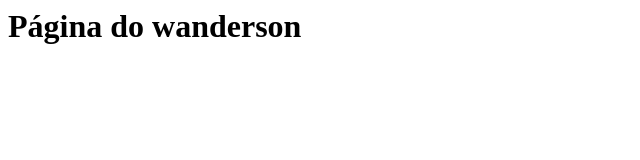
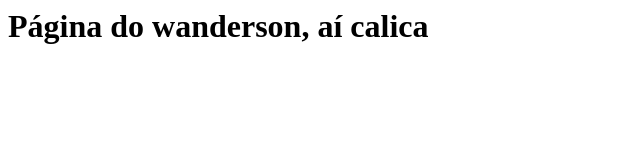
Before and after one commit to WandersonVinha/minha-primeira-pagina, a plain HTML site: page index.html in a window 1280 px wide. Shown: the whole page, without its empty margins (0-640 px from the left). Drawn offline with Linux system fonts and the light colour scheme.

Commit message:
Update index.html

```diff
--- a/index.html
+++ b/index.html
@@ -1,3 +1,3 @@
   <html>
-    <h1>Página do wanderson</h1>
+    <h1>Página do wanderson, aí calica</h1>
   </html>
```
